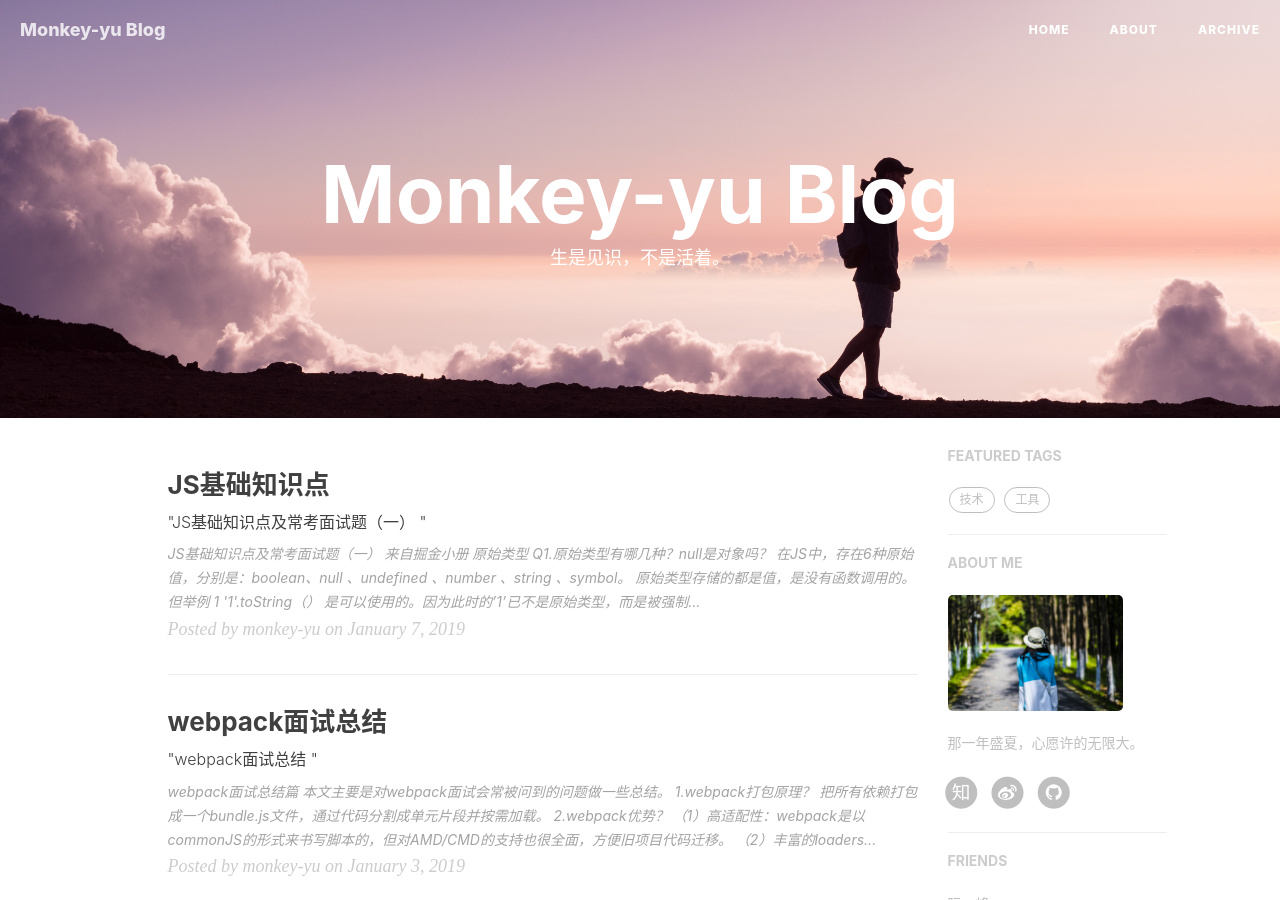
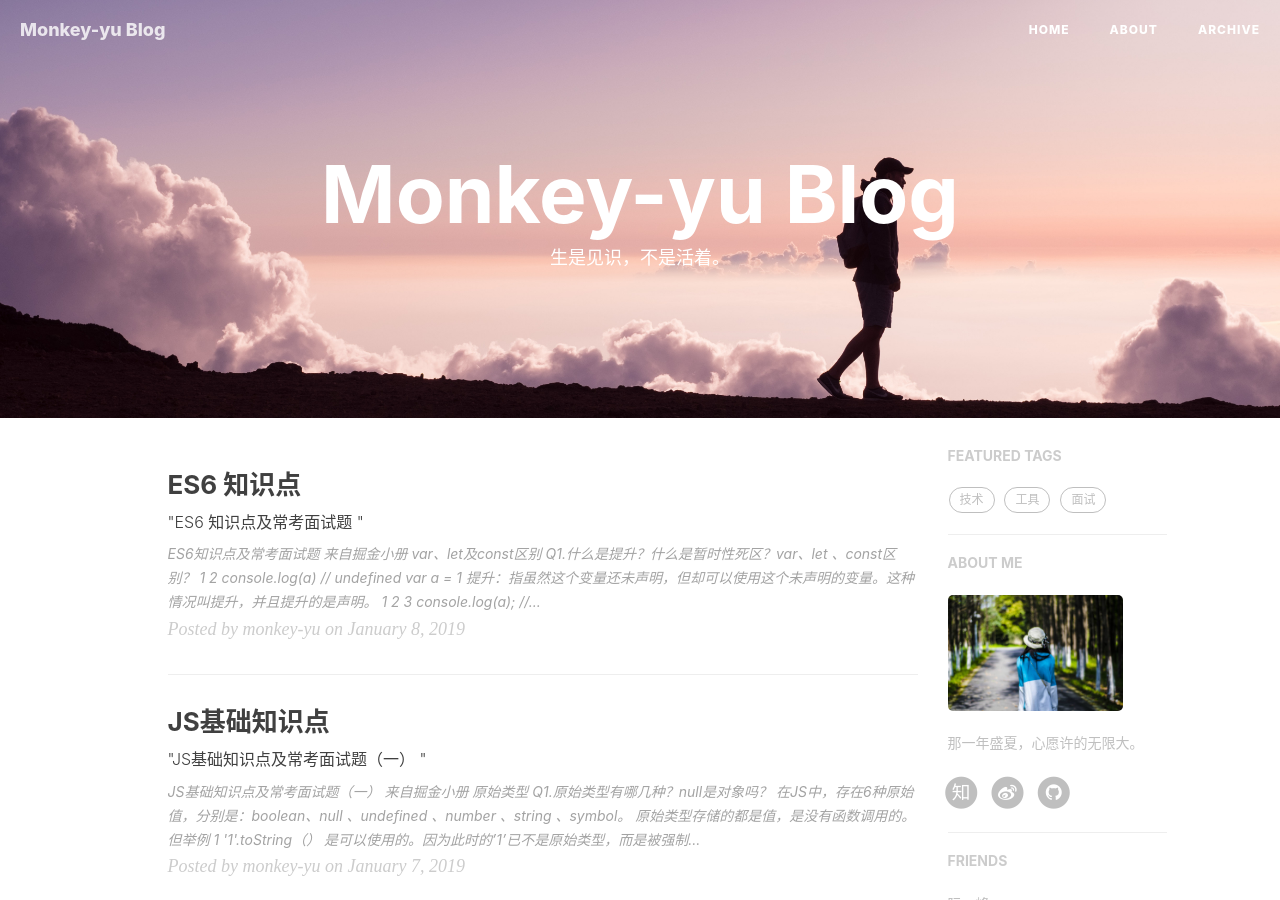
Before and after one commit to monkey-yu/monkey-yu.github.io, a Jekyll site: the page built from index.html, in a window 1280 px wide and 900 px high. Built offline with Jekyll 4.4.1, drawn with Linux system fonts in a browser that asks for light colours; nearby versions of some CDN libraries; the list of posts is cut into pages by our own code; comment, search, counter and statistics services are not loaded; some of the changed lines change nothing that is shown.

Commit message:
ES6 知识点及常考面试题

````diff
--- a/_posts/2018-12-28-FE-interview.md
+++ b/_posts/2018-12-28-FE-interview.md
@@ -8,6 +8,7 @@ header-img: "img/post-bg-2015.jpg"
 catalog: true
 tags:
     - 前端
+    - 面试
 ---
 > 前端面试第一讲
 
--- /dev/null
+++ b/_posts/2019-01-08-ES6-interview.md
@@ -0,0 +1,326 @@
+---
+layout:     post
+title:      "ES6 知识点"
+subtitle:   " \"ES6 知识点及常考面试题 \""
+date:       2019-01-08 12:00:00
+author:     "monkey-yu"
+header-img: "img/post-bg-mac.jpg"
+catalog: true
+tags:
+    - 技术
+    - 面试
+---
+
+> ES6知识点及常考面试题 来自掘金小册
+
+### var、let及const区别
+
+#### Q1.什么是提升？什么是暂时性死区？var、let 、const区别？
+
+```
+console.log(a) // undefined
+var a = 1
+```
+
+提升：指虽然这个变量还未声明，但却可以使用这个未声明的变量。这种情况叫提升，并且提升的是声明。
+
+```
+console.log(a);  // f a(){}
+function a(){}
+var a=1;
+```
+
+不仅变量会被提升，函数也会被提升。并且函数优先于变量提升。
+
+因此，使用 `var` 声明的变量会被提升到作用域的顶部。
+
+```
+var a = 1
+let b = 1
+const c = 1
+console.log(window.b) // undefined
+console.log(window. c) // undefined
+
+function test(){
+  console.log(a)
+  let a
+}
+test()
+```
+
+分析上面代码：
+
+- 首先，在全局作用域下使用let和const声明变量，不会被挂载到window上。这一点和var 有区别的。
+- 当我们再声明a前使用了a,会报错。报错的原因是因为存在暂时性死区，我们不能再声明前使用变量，这是let 和 const 优于var的一点。
+
+为什么要存在提升？其实提升存在的根本原因就是为了解决函数间互相调用的情况。
+
+```
+function test1() {
+    test2()
+}
+function test2() {
+    test1()
+}
+test1()
+```
+
+提升解决test1 和test2 互相调用。
+
+总结：
+
+- 函数提升优先于变量提升，函数提升会把整个函数挪到作用域顶部，变量提升只会把声明挪到作用域顶部
+- `var` 存在提升，我们能在声明之前使用。`let`、`const` 因为暂时性死区的原因，不能在声明前使用
+- `var` 在全局作用域下声明变量会导致变量挂载在 `window` 上，其他两者不会
+- `let` 和 `const` 作用基本一致，但是后者声明的变量不能再次赋值
+
+### 原型继承和class继承
+
+#### Q2.原型如何实现继承？Class如何实现继承？Class本质是什么？
+
+class，其实js中不存在类，class只是语法糖，本质还是函数。
+
+```
+class Person{}
+Person instanceof Function    // true
+```
+
+##### 组合继承
+
+```
+function Parent(value){
+    this.val = value;
+}
+Parent.prototype.getValue = function(){
+    console.log(this.val)
+}
+function Child(value){
+    Parent.call(this,value)
+}
+Child.prototype = new Parent()
+const child =new Child(1);
+child.getValue();     // 1
+child instanceof Parent   // true
+```
+
+以上继承方式的核心是在子类的构造函数中通过`Parent.call(this)`继承父类的属性，然后改变子类的原型为`new Parent()`来继承父类的函数。
+
+这种继承方式优点在于构造函数可以传参，不会与父类引用属性共享，可以复用父类的函数，但是也存在一个缺点就是在继承父类函数的时候调用了父类构造函数，导致子类的原型上多了不需要的父类属性，存在内存上的浪费。
+
+##### 寄生组合继承
+
+```
+function Parent(value) {
+  this.val = value
+}
+Parent.prototype.getValue = function() {
+  console.log(this.val)
+}
+
+function Child(value) {
+  Parent.call(this, value)
+}
+Child.prototype = Object.create(Parent.prototype, {
+  constructor: {
+    value: Child,
+    enumerable: false,
+    writable: true,
+    configurable: true
+  }
+})
+
+const child = new Child(1)
+
+child.getValue() // 1
+child instanceof Parent // true
+```
+
+以上继承实现的核心就是将父类的原型赋值给了子类，并且将构造函数设置为子类，这样既解决了无用的父类属性问题，还能正确的找到子类的构造函数。
+
+##### Class继承
+
+以上两种继承方式都是通过原型去解决的，ES6中，可以使用class去实现继承，并且实现很简单。
+
+```
+class Parent{
+    constructor(value){
+        this.val = value;
+    }
+    getValue(){
+        console.log(this.val)
+    }
+}
+class Child extends Parent{
+    constructor(value){
+        super(value)
+        this.val = value;
+    }
+}
+let child = new Child(1)
+child.getValue()  // 1
+child instanceof Parent   // true
+```
+
+class实现继承的核心在于使用`extends`表明继承自哪个父类，并且在子类构造器中必须使用`super`,这段代码可以看成是`Parent.call(this,value)`。
+
+### 模块化
+
+#### Q3.为什么要使用模块化？都有哪几种方式可以实现模块化，各有什么特点？
+
+使用模块化的好处：
+
+- 避免命名冲突
+- 提供复用性
+- 提高代码可维护性
+
+##### 方式一：立即执行函数
+
+在早期，使用立即执行函数实现模块化是常见手段，通过函数作用域解决命名冲突，污染全局作用域的问题。
+
+```
+(function(globalVariable){
+   globalVariable.test = function() {}
+   // ... 声明各种变量、函数都不会污染全局作用域
+})(globalVariable)
+```
+
+##### 方式二：AMD和CMD
+
+AMD，即异步模块定义。它是一个在浏览器端模块化开发的规范。由于不是javascript原生支持，使用AMD需用到对应的库函数，即RequireJS。
+
+```
+// AMD
+define(['./a', './b'], function(a, b) {
+  // 加载模块完毕可以使用
+  a.do()
+  b.do()
+})
+```
+
+CMD,即通用模块定义，CMD规范是国内发展出来的，就像AMD有个RequireJS,CMD有个浏览器的实现SeaJS.SeaJS要解决的问题和requireJS一样，只不过在模块定义方式和模块加载时机上有所不同。
+
+```
+// CMD
+define(function(require, exports, module) {
+  // 加载模块
+  // 可以把 require 写在函数体的任意地方实现延迟加载
+  var a = require('./a')
+  a.doSomething()
+})
+```
+
+鉴于目前这两种实现方式已经很少见到，所以不再对具体特性细聊，只需要了解这两者是如何使用的。
+
+##### 方式三：CommonJS
+
+CommonJS 最早是 Node 在使用，目前也仍然广泛使用，比如在 Webpack 中你就能见到它，当然目前在 Node 中的模块管理已经和 CommonJS 有一些区别了。
+
+```
+// a.js
+module.exports = {
+    a: 1
+}
+// or
+exports.a = 1
+
+// b.js
+var module = require('./a.js')
+module.a // -> log 1
+```
+
+另外虽然 `exports` 和 `module.exports` 用法相似，但是不能对 `exports` 直接赋值。因为 `var exports = module.exports` 这句代码表明了 `exports` 和 `module.exports` 享有相同地址，通过改变对象的属性值会对两者都起效，但是如果直接对 `exports` 赋值就会导致两者不再指向同一个内存地址，修改并不会对 `module.exports` 起效。
+
+##### 方式四：ES Module
+
+ES Module 是原生实现的模块化方案，与CommonJS的区别：
+
+- CommonJS支持动态导入，也就是require(${path}/xx.js),后者目前不支持，但已有提案；
+- CommonJS是同步导入，因为用于服务端，文件都在本地，同步导入即使卡住主线程影响也不大。而后者是异步导入，因为用于浏览器，需下载文件，如果也采用同步会对渲染有大影响；
+- CommonJS在导出时都是值拷贝，就算导出值变了，导入值不会改变，所以如果想更新必须重新导。但ES Module采用实时绑定的方式，导入导出的值都指向同一个内存地址，所以导入值会跟随导出值变化；
+- ES Module 会编译成require/exports 来执行。
+
+```
+// 引入模块 API
+import XXX from './a.js'
+import { XXX } from './a.js'
+// 导出模块 API
+export function a() {}
+export default function() {}
+```
+
+### Proxy
+
+#### Q4.Proxy 可以实现什么功能？
+
+在Vue3.0中将会通过Proxy来替换原本的Object.defineProperty来实现数据响应式。Proxy是ES6中新增的功能，可以用来自定义对象中的操作。
+
+```
+let p =new Proxy(target,handle)
+```
+
+target代表需要添加代理的对象，handle用来自定义对象中的操作。比如set 或者get 函数。
+
+如果需要实现一个 Vue 中的响应式，需要我们在 `get` 中收集依赖，在 `set` 派发更新，之所以 Vue3.0 要使用 `Proxy` 替换原本的 API 原因在于 `Proxy` 无需一层层递归为每个属性添加代理，一次即可完成以上操作，性能上更好，并且原本的实现有一些数据更新不能监听到，但是 `Proxy` 可以完美监听到任何方式的数据改变，唯一缺陷可能就是浏览器的兼容性不好了。
+
+### Map, filter,reduce
+
+#### Q5.map,filter,reduce 各自有什么作用？
+
+`map`作用是生成一个新数组，遍历原数组，将每个元素拿出来做一些变换然后放入到新数组中。
+
+```
+[1,2,3].map(v => v +1)   // [2,3,4]
+```
+
+另外`map`的回调函数接受三个参数，分别是当前索引元素，索引，原数组。
+
+`filter` 的作用是生成一个新数组，在遍历数组的时候将返回值为true的元素放入新数组，我们可以利用这个函数删除一些不需要的元素。
+
+```
+let array = [1,2,3,4,6]
+let newArray = array.filter(item => item < 5)
+console.log(newArray);    // [1,2,3,4]
+```
+
+和 `map` 一样，`filter` 的回调函数也接受三个参数，用处也相同。
+
+`reduce` 可以将数组中的元素通过回调函数最终转换为一个值。
+
+如果我们想实现一个功能将函数里的元素全部相加得到一个值，可以这样：
+
+```
+const arr = [1,2,3]
+let total =0;
+for(let i=0;i<arr.length;i++){
+    total += arr[i]
+}
+console.log(total);
+```
+
+如果使用reduce的话，可以将遍历部分的代码优化为一行代码：
+
+```
+const arr =[1,2,3]
+const sum = arr.reduce((acc,current) => acc + current,0)
+```
+
+对于 `reduce` 来说，它接受两个参数，分别是回调函数和初始值，接下来我们来分解上述代码中 `reduce` 的过程:
+
+- 首先初始值为 `0`，该值会在执行第一次回调函数时作为第一个参数传入
+- 回调函数接受四个参数，分别为累计值、当前元素、当前索引、原数组，后三者想必大家都可以明白作用，这里着重分析第一个参数
+- 在一次执行回调函数时，当前值和初始值相加得出结果 `1`，该结果会在第二次执行回调函数时当做第一个参数传入
+- 所以在第二次执行回调函数时，相加的值就分别是 `1` 和 `2`，以此类推，循环结束后得到结果 `6`
+
+`reduce` 是如何通过回调函数将所有元素最终转换为一个值的，当然 `reduce` 还可以实现很多功能，接下来我们就通过 `reduce` 来实现 `map` 函数:
+
+```
+const arr = [1, 2, 3]
+const mapArray = arr.map(value => value * 2)
+const reduceArray = arr.reduce((acc, current) => {
+  acc.push(current * 2)
+  return acc
+}, [])
+console.log(mapArray, reduceArray) // [2, 4, 6]
+```
+
+> 当前章节 end!
````
